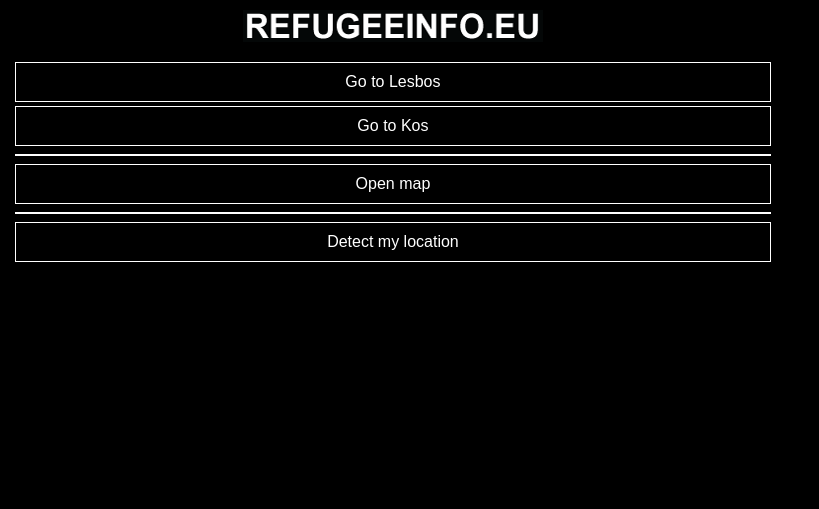
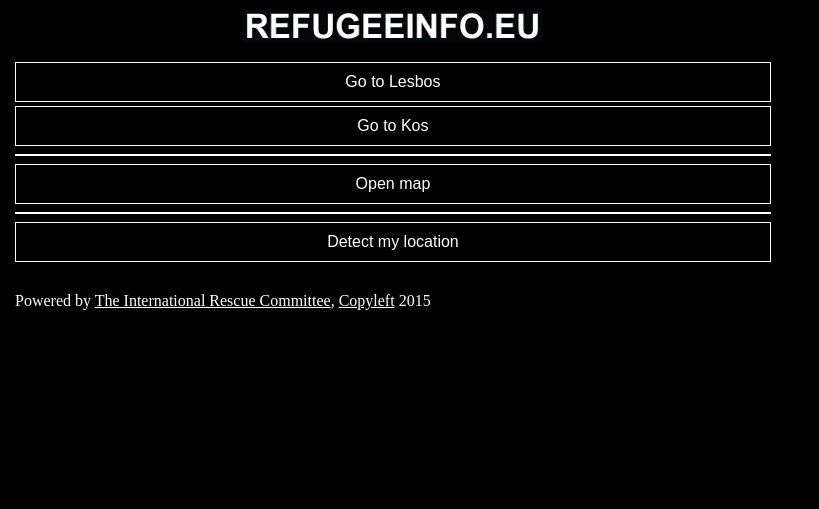
Before and after one commit to benrito/refugeeinfo.eu, a Django app: template main/templates/landing.html in a window 1280 px wide. Shown: the top 509 px of the page, without its empty margins (0-819 px from the left). Run offline with Django 3.2, Linux system fonts and the light colour scheme; the template is opened without the code that fills it, so the values that code supplies are empty; parts of the project's set-up code (start-up, migrations or seed data) failed here and were passed over.

Commit message:
Attribution and link to github

```diff
--- a/main/templates/index.html
+++ b/main/templates/index.html
@@ -177,6 +177,6 @@
 <div id="container">
     {{ google_doc|safe }}
 </div>
-
+<div style="position: absolute; margin-top: 30px; color:white; font-family: monospace, "Courier New", Courier, monospace">Powered by <a href="http://www.rescue.org" style=" color:white; ">The International Rescue Committee</a>, <a href="https://github.com/theirc/refugeeinfo.eu" style=" color:white; ">Copyleft</a> 2015</div>
 </body>
 </html>
--- a/main/templates/landing.html
+++ b/main/templates/landing.html
@@ -185,5 +185,8 @@
     }
 
 </script>
+
+<div style="position: absolute; margin-top: 30px; color:white; font-family: monospace, "Courier New", Courier, monospace">Powered by <a href="http://www.rescue.org" style=" color:white; ">The International Rescue Committee</a>, <a href="https://github.com/theirc/refugeeinfo.eu" style=" color:white; ">Copyleft</a> 2015</div>
+
 </body>
 </html>
```
